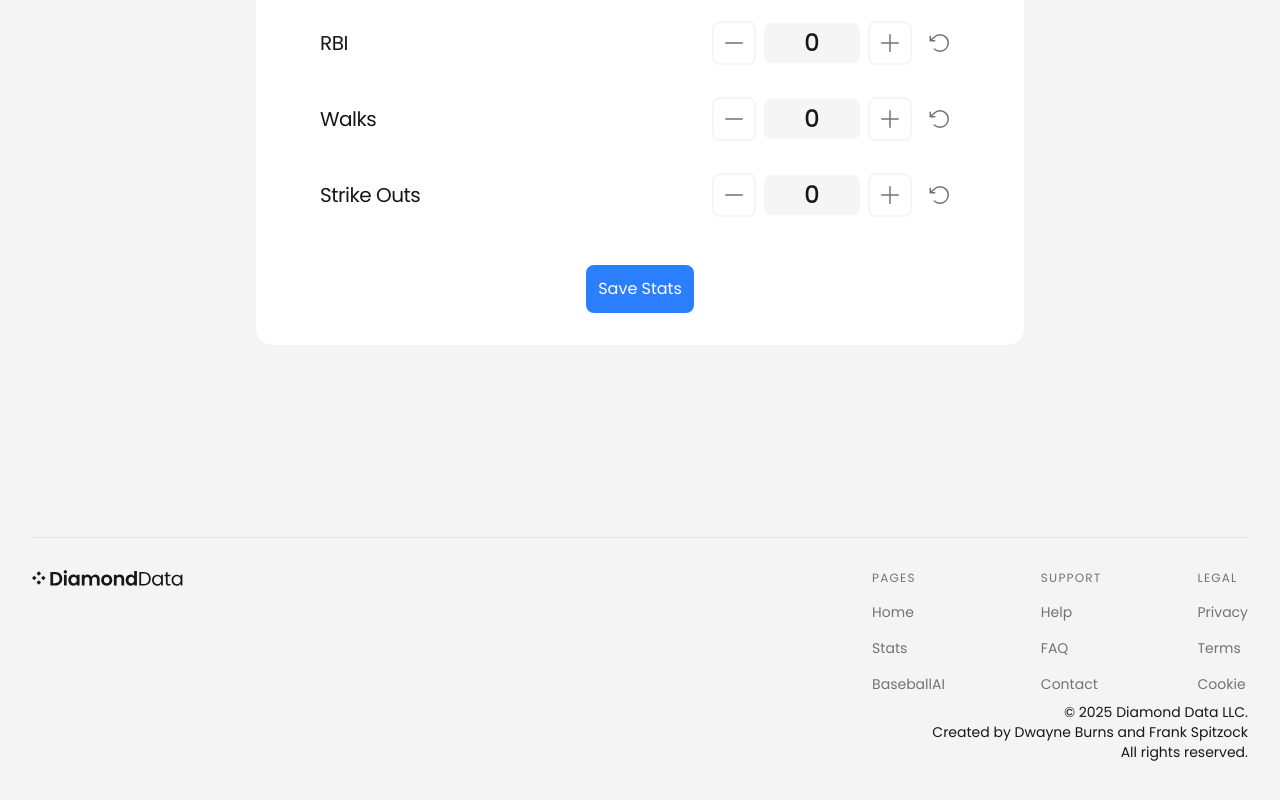
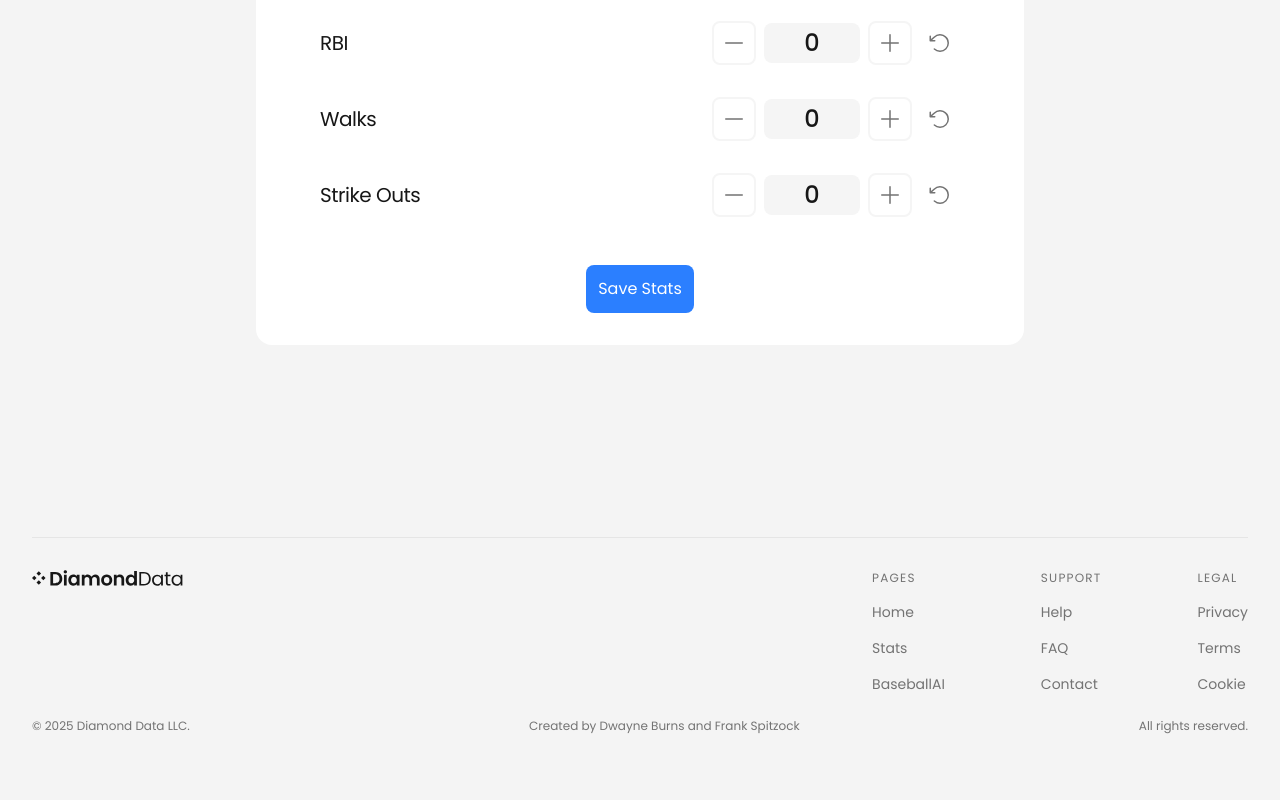
Before and after one commit to FSpitzock/Diamond_Data_Baseball_Stat_Tracker, a React (Vite) app: page /Diamond_Data_Baseball_Stat_Tracker/Stats in a window 1280 px wide. Shown: the part 814-1614 px from the top of the page. Built offline with nearby package versions, Linux system fonts and the light colour scheme; no server answers.

Commit message:
more styling to footer items

```diff
--- a/src/components/Layout/Footer.tsx
+++ b/src/components/Layout/Footer.tsx
@@ -23,10 +23,10 @@ const Footer: React.FC = () => {
         </div>
 
         {/* Copy / Legal */}
-        <div className="text-center md:text-right text-sm text-gray-600">
-          <p>&copy; {new Date().getFullYear()} Diamond Data LLC.</p>
-          <p>Created by Dwayne Burns and Frank Spitzock</p>
-          <p>All rights reserved.</p>
+        <div className="flex flex-row justify-between items-center pt-4">
+          <p className="text-neutral-500 text-xs">&copy; {new Date().getFullYear()} Diamond Data LLC.</p>
+          <p className="text-neutral-500 text-xs">Created by Dwayne Burns and Frank Spitzock</p>
+          <p className="text-neutral-500 text-xs">All rights reserved.</p>
         </div>
       </div>
     </footer>
```
